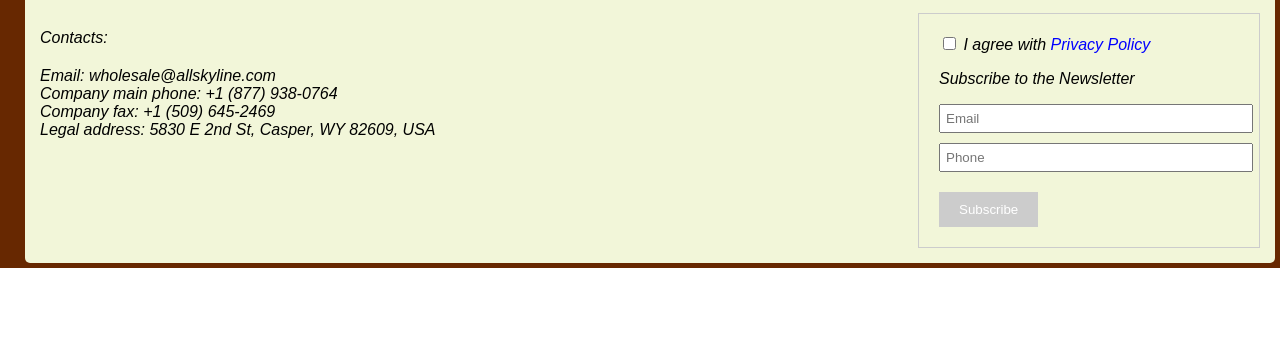
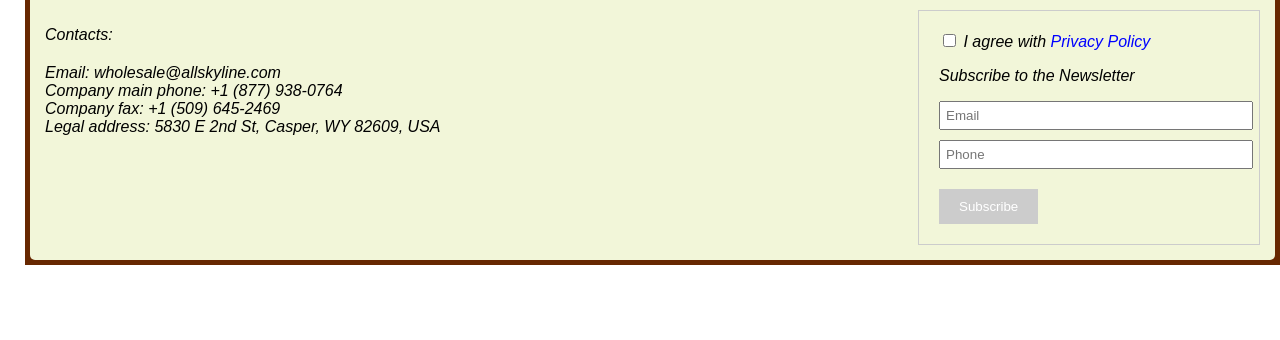
Before and after one commit to Yuriy2437/Vizitka_1, a website: page index.html in a window 1280 px wide. Shown: the part 460-800 px from the top of the page. Drawn offline with Linux system fonts and the light colour scheme.

Commit message:
Changing padding on margin

```diff
--- a/styles.css
+++ b/styles.css
@@ -5,7 +5,7 @@ body {
 
 .container {
   padding: 5px;
-  padding-left: 25px;
+  margin-left: 25px;
   background-color: #672801;
 }
 
```
